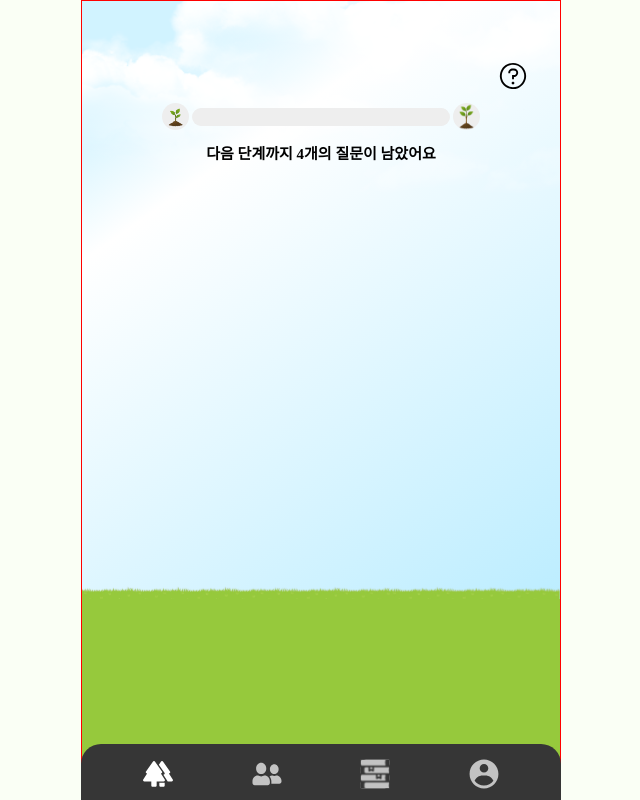
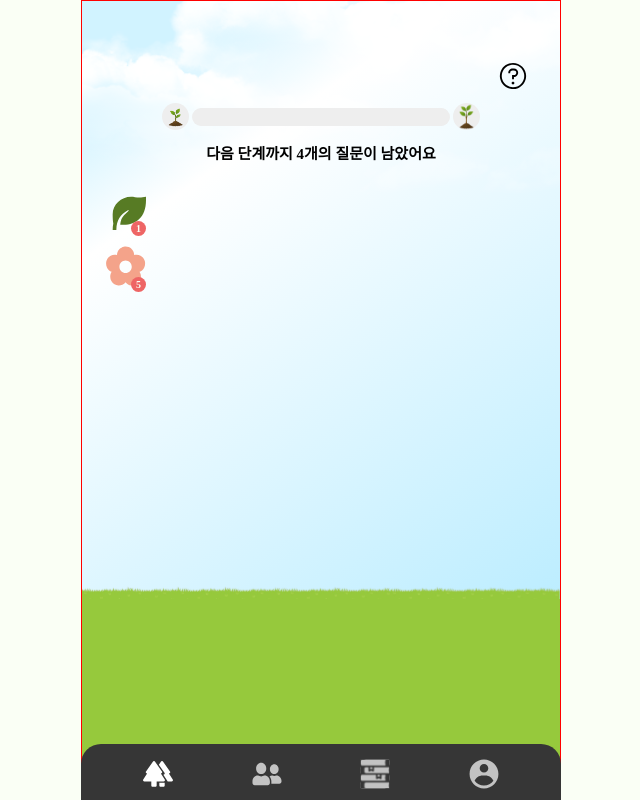
Before and after one commit to Grew-Project/Grew-Front, a React (Vite) app: page /home in a window 1280 px wide. Shown: the whole page, without its empty margins (319-959 px from the left). Built offline with nearby package versions, Linux system fonts and the light colour scheme.

Commit message:
feat: 잎사귀, 응원꽃 ui 구현

```diff
--- a/src/pages/Home.jsx
+++ b/src/pages/Home.jsx
@@ -2,6 +2,8 @@ import styled from 'styled-components'
 import grass from '../assets/main-grass.svg'
 import cloud from '../assets/main-cloud.png'
 import help from '../assets/icons/main-help.svg'
+import leaf from '../assets/icons/leaf-icon.svg'
+import flower from '../assets/icons/flower-icon.svg'
 
 const Home = () => {
   const treeImages = import.meta.glob('../assets/trees/사과나무*.png', {
@@ -66,6 +68,16 @@ const Home = () => {
               : `다음 단계까지 ${remaining}개의 질문이 남았어요`}
           </ProgressDesc>
         </ProgressWrapper>
+        <Notification>
+          <NotificationIcon>
+            <img src={leaf} alt="잎사귀" />
+            <Counter>1</Counter>
+          </NotificationIcon>
+          <NotificationIcon>
+            <img src={flower} alt="응원꽃" />
+            <Counter>5</Counter>
+          </NotificationIcon>
+        </Notification>
       </Container>
     </>
   )
@@ -170,4 +182,39 @@ const ProgressDesc = styled.div`
   align-items: center;
   font-size: var(--fs15);
   font-weight: bold;
+  text-align: center;
 `
+const Notification = styled.div`
+  display: flex;
+  flex-direction: column;
+  gap: 1rem;
+  position: absolute;
+  top: 137px;
+`
+const NotificationIcon = styled.div`
+  position: relative;
+  width: 40px;
+  height: 40px;
+  img {
+    width: 40px;
+    height: 40px;
+  }
+  &:hover {
+    cursor: pointer;
+  }
+`
+const Counter = styled.div`
+  position: absolute;
+  bottom: -6px;
+  right: 0;
+  background-color: #ee6565;
+  width: 15px;
+  height: 15px;
+  border-radius: 50%;
+  font-weight: bold;
+  font-size: var(--fs10);
+  color: var(--color-background);
+  display: flex;
+  justify-content: center;
+  align-items: center;
+`
--- a/src/styles/GlobalStyle.jsx
+++ b/src/styles/GlobalStyle.jsx
@@ -17,6 +17,7 @@ const GlobalStyle = createGlobalStyle`
         --font-color-black: #212121;
         --font-color-gray: #555454;
         --color-dark-gray: #555454;
+        --fs10: 10px;
         --fs12: 12px;
         --fs15: 15px;
         --fs20: 20px;
```
Also changed, not shown: src/assets/icons/flower-icon.svg (added), src/assets/icons/leaf-icon.svg (added).
